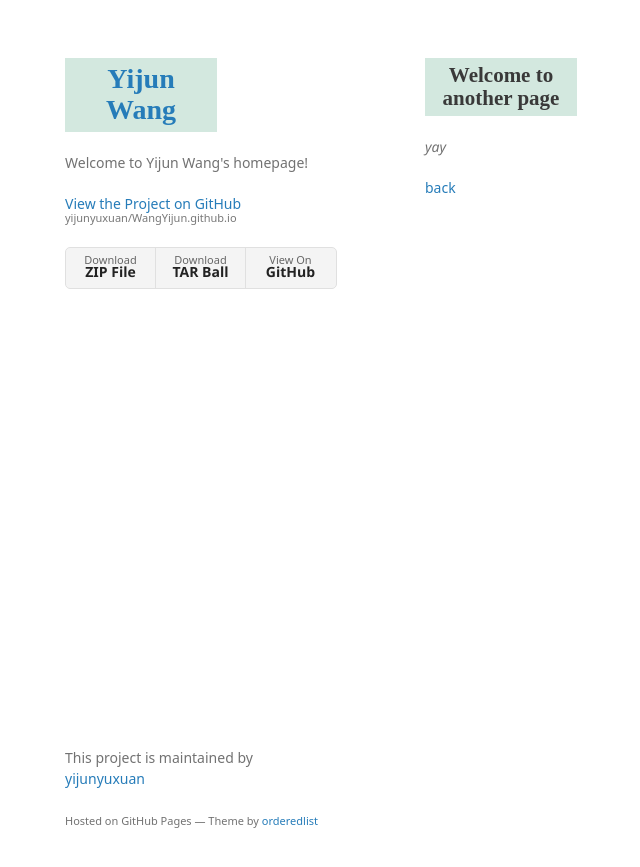
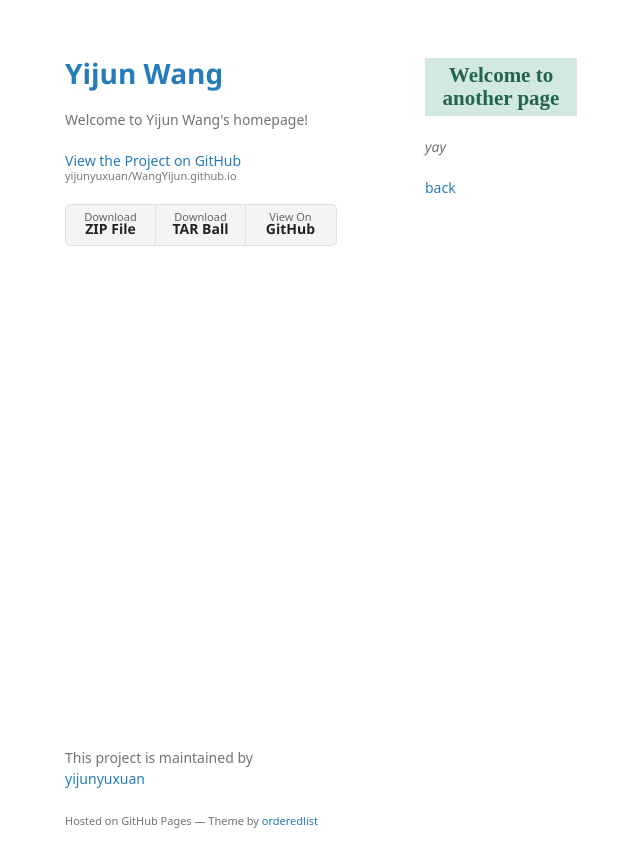
Before and after one commit to yijunyuxuan/WangYijun.github.io, a Jekyll site: the page built from another-page.md, in a window 1280 px wide. Shown: the top 867 px of the page, without its empty margins (145-785 px from the left). Built offline with Jekyll 4.4.1, drawn with Linux system fonts in a browser that asks for light colours; some web fonts are replaced; our own code applies the rules of GitHub Pages for plain Markdown files.

Commit message:
Update jekyll-theme-minimal.scss

```diff
--- a/_sass/jekyll-theme-minimal.scss
+++ b/_sass/jekyll-theme-minimal.scss
@@ -10,12 +10,7 @@ body {
 }
 
 h1, h2, h3, h4, h5, h6 {
-  width: 140px;
-  background-color: #d3e8df;
-  padding: 6px;
-  text-align: center;
-  color: #23644e;
-  font-family: COPPERPLATE;
+  color:#222;
   margin:0 0 20px;
 }
 
@@ -32,7 +27,13 @@ h1 {
 }
 
 h2 {
-  color:#393939;
+  width: 140px;
+  background-color: #d3e8df;
+  padding: 6px;
+  text-align: center;
+  color: #23644e;
+  font-family: COPPERPLATE;
+  margin:0 0 20px;
 }
 
 h3, h4, h5, h6 {
```
